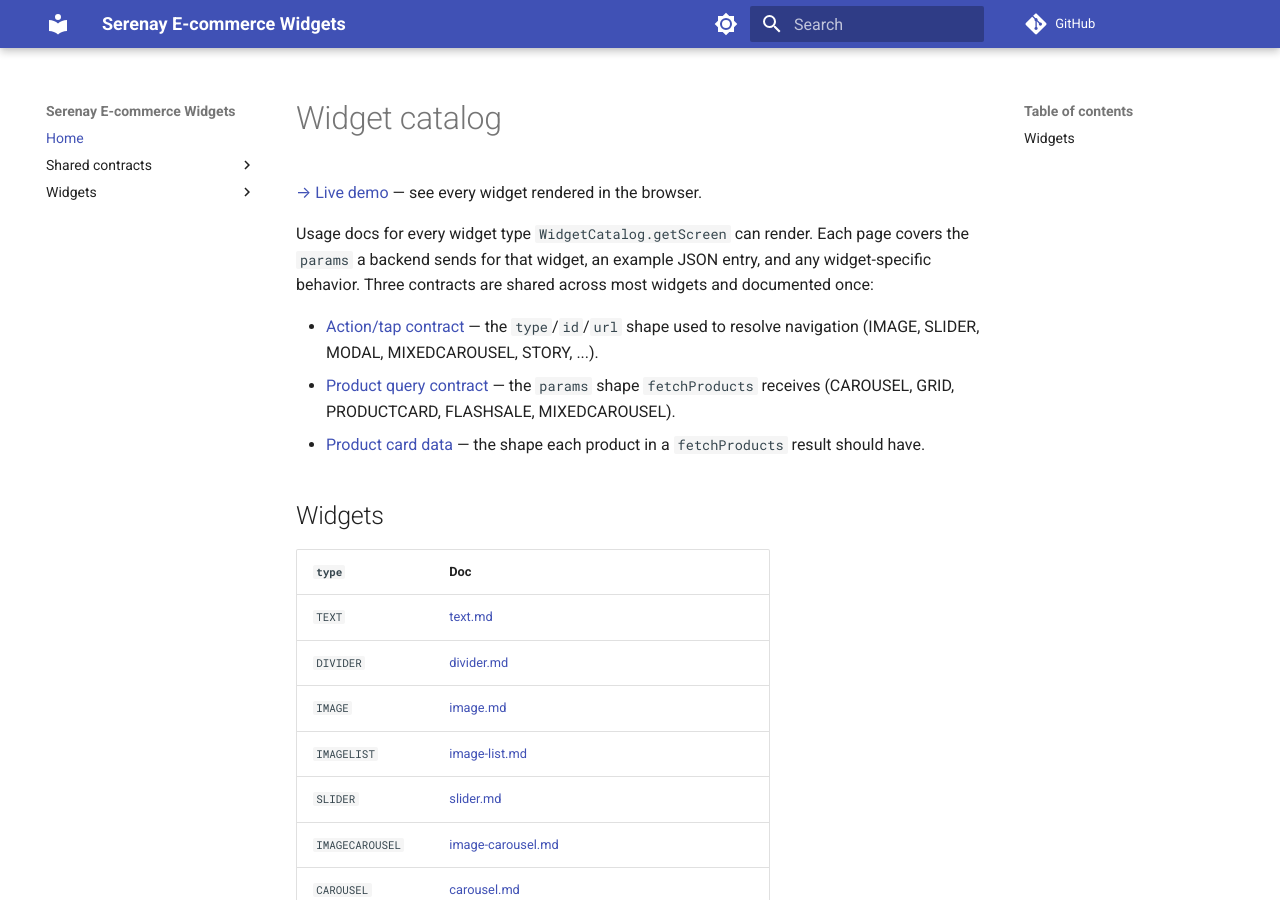
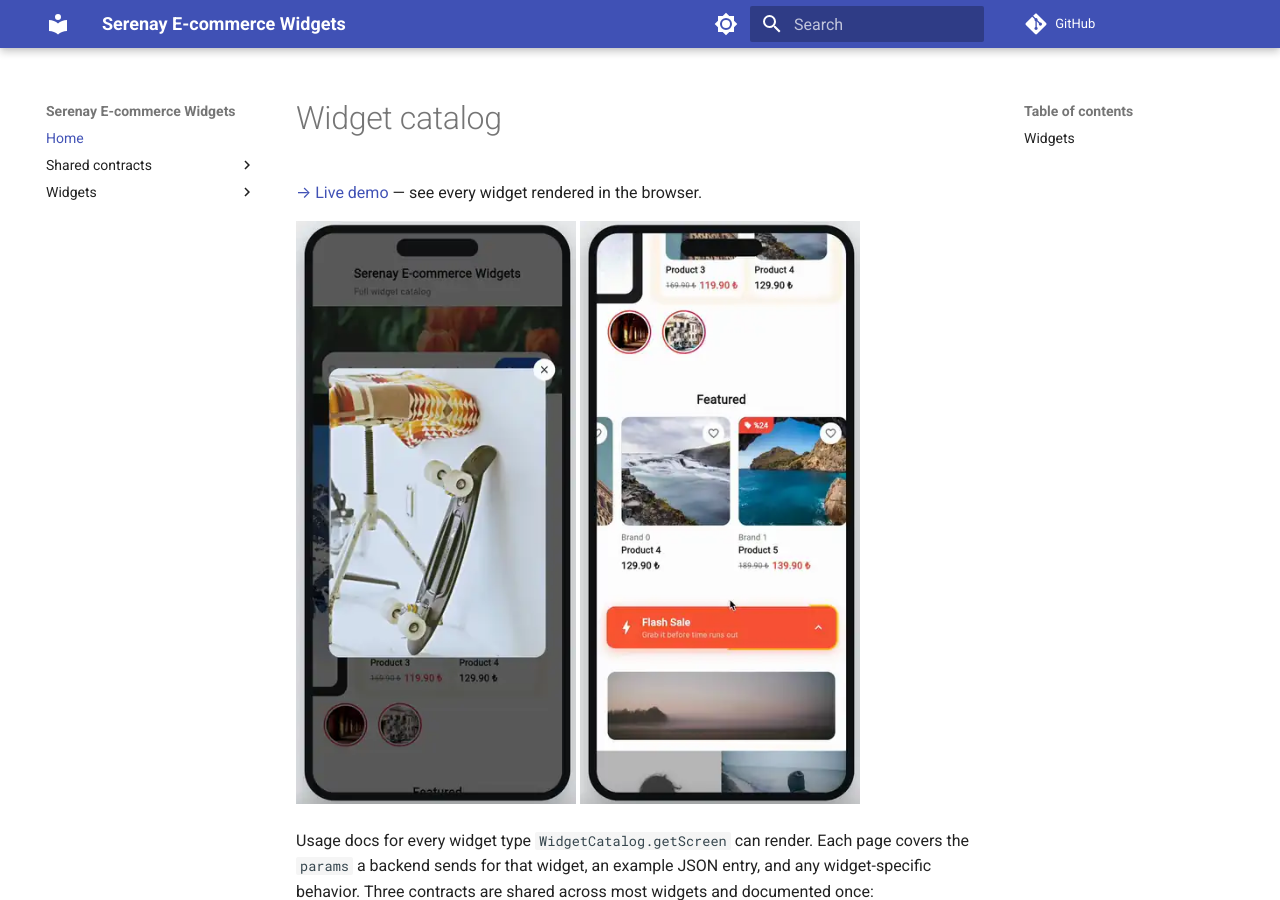
Before and after one commit to serenayyazilim/serenay-ecommerce-widgets, an MkDocs documentation site: the page built from doc/widgets/README.md, in a window 1280 px wide and 900 px high. Built offline with MkDocs 1.6.1 and Material for MkDocs 9.7.7, drawn with Linux system fonts in a browser that asks for light colours; comment, search, counter and statistics services are not loaded.

Commit message:
Add widget catalog demo videos to README as animated WebP
Converted the raw screen-recording MP4s (19MB/29MB) to animated WebP
(450KB/1.1MB) so they render inline on GitHub and pub.dev without
bloating the published package.

Co-Authored-By: Claude Sonnet 5 <noreply@anthropic.com>

```diff
--- a/doc/widgets/README.md
+++ b/doc/widgets/README.md
@@ -1,6 +1,11 @@
 # Widget catalog
 
 [→ Live demo](../) — see every widget rendered in the browser.
+
+<p>
+  <img src="Video-0.webp" width="280" alt="Widget catalog demo 1" />
+  <img src="Video-2.webp" width="280" alt="Widget catalog demo 2" />
+</p>
 
 Usage docs for every widget type `WidgetCatalog.getScreen` can render. Each page
 covers the `params` a backend sends for that widget, an example JSON entry,
```
Also changed, not shown: README.md (+5 -0 lines), doc/widgets/Video-0.webp (added), doc/widgets/Video-2.webp (added).
